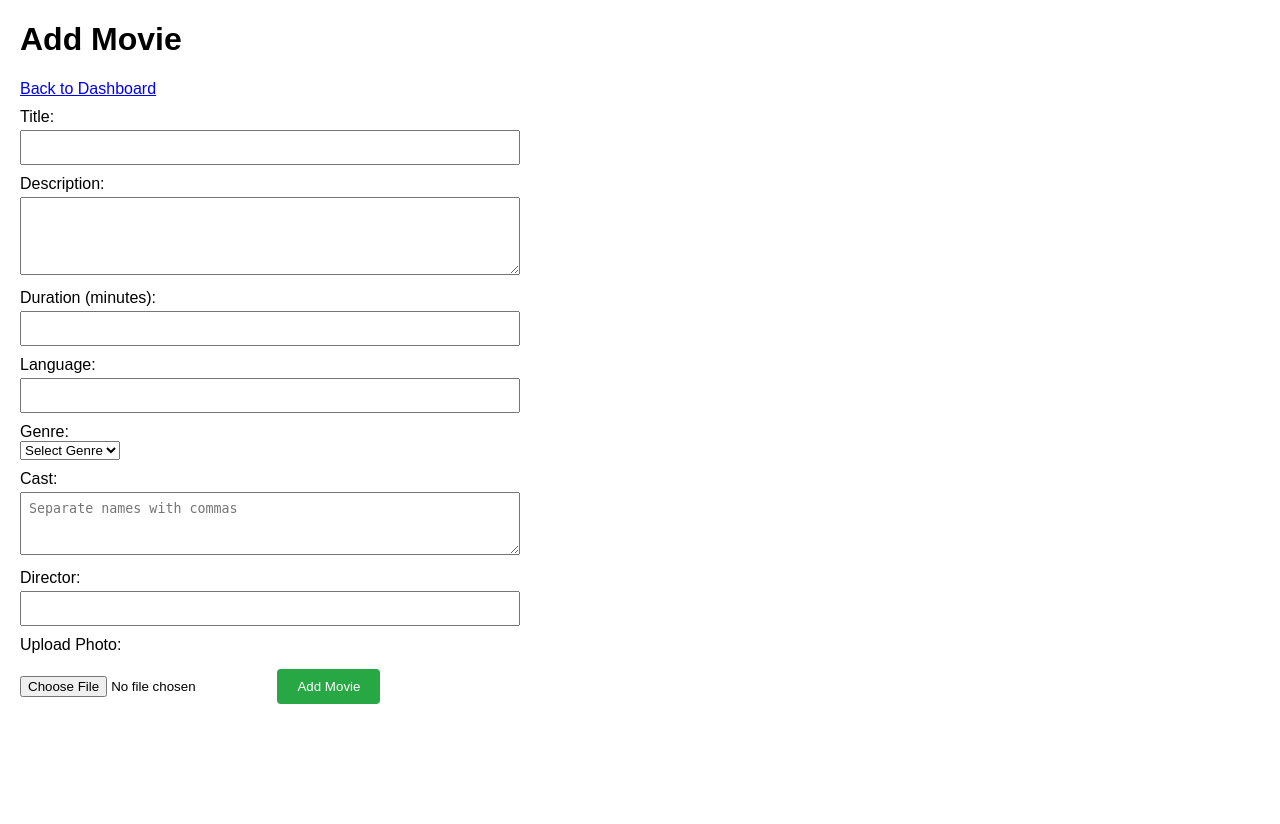
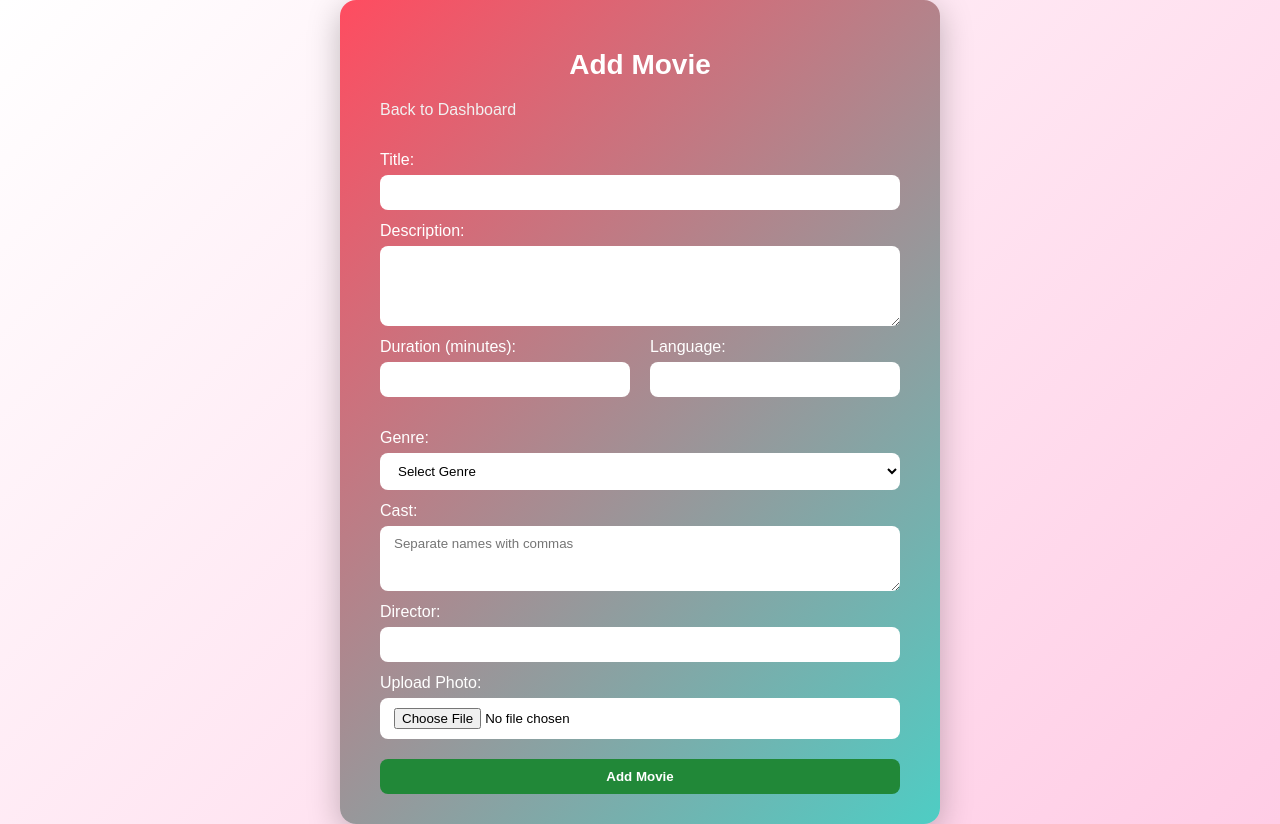
Before and after one commit to Muhtasim-Masum-Hasnayen/Ticket_Management_System, a PHP site: page /admin/add_movie.php in a window 1280 px wide. Before the commit the page ends 704 px from the top, so only its background shows below. Run offline with PHP 8.4, Linux system fonts and the light colour scheme; the visitor is signed in with stand-in values (Sample User, id 1).

Commit message:
5th Commit

```diff
--- a/admin/add_movie.php
+++ b/admin/add_movie.php
@@ -57,22 +57,108 @@ if ($_SERVER['REQUEST_METHOD'] === 'POST') {
 <head>
     <title>Add Movie - Admin</title>
     <style>
-        body { font-family: Arial; margin: 20px; }
-        form { max-width: 500px; }
-        label { display: block; margin-top: 10px; }
-        input[type="text"], textarea, input[type="number"], input[type="datetime-local"] {
-            width: 100%; padding: 8px; margin-top: 4px; box-sizing: border-box;
+        * {
+            box-sizing: border-box;
+            font-family: 'Poppins', sans-serif;
+        }
+        body {
+            margin: 0;
+            padding: 0;
+            background: linear-gradient(135deg, #ffffff, #ffcce5);
+            min-height: 100vh;
+            display: flex;
+            justify-content: center;
+            align-items: center;
+            color: #fff;
+        }
+        .container {
+            background: linear-gradient(135deg, #ff4c60, #4ecdc4);
+            border-radius: 16px;
+            padding: 30px 40px;
+            width: 100%;
+            max-width: 600px;
+            backdrop-filter: blur(10px);
+            box-shadow: 0 8px 32px rgba(0, 0, 0, 0.25);
+        }
+        .form-row {
+            display: flex;
+            gap: 20px;
+            margin-bottom: 20px;
+            flex-wrap: wrap;
+        }
+        .form-group {
+            flex: 1;
+            display: flex;
+            flex-direction: column;
+        }
+        h1 {
+            text-align: center;
+            margin-bottom: 20px;
+            font-size: 28px;
+        }
+        a {
+            display: inline-block;
+            color: #f1f1f1;
+            text-decoration: none;
+            margin-bottom: 20px;
+        }
+        label {
+            margin-top: 12px;
+            display: block;
+            font-weight: 500;
+        }
+        input, select, textarea {
+            width: 100%;
+            padding: 10px 14px;
+            margin-top: 6px;
+            border: none;
+            border-radius: 8px;
+            background: #ffffff;
+            color: #000;
+        }
+        input[type="file"] {
+            background: #ffffff;
+            color: #000;
+        }
+        select[name="location"] {
+            color: #000;
+        }
+        select[name="location"] option {
+            color: black;
+        }
+        textarea {
+            resize: vertical;
         }
         input[type="submit"] {
-            margin-top: 15px; padding: 10px 20px; background: #28a745; border: none; color: white;
-            border-radius: 4px; cursor: pointer;
+            background-color: #218838;
+            margin-top: 20px;
+            cursor: pointer;
+            transition: background-color 0.3s;
+            font-weight: bold;
+            color: #fff;
         }
-        .success { color: green; }
-        .error { color: red; }
+        input[type="submit"]:hover {
+            background-color: #00b092;
+        }
+        .success {
+            color: #a2ffbf;
+            margin-bottom: 15px;
+        }
+        .error {
+            color: #ff8f8f;
+            margin-bottom: 15px;
+        }
+        @media (max-width: 600px) {
+            .container {
+                padding: 20px;
+            }
+        }
     </style>
+
 </head>
 <body>
 
+<div class="container">
     <h1>Add Movie</h1>
     <a href="dashboard.php">Back to Dashboard</a>
 
@@ -83,18 +169,28 @@ if ($_SERVER['REQUEST_METHOD'] === 'POST') {
     <?php endif; ?>
 
     <form method="POST" enctype="multipart/form-data">
+        <div class="form-group">
             <label>Title:</label>
             <input type="text" name="title" required>
+        </div>
 
+        <div class="form-group">
             <label>Description:</label>
             <textarea name="description" rows="4" required></textarea>
+        </div>
 
+        <div class="form-row">
+            <div class="form-group">
                 <label>Duration (minutes):</label>
                 <input type="number" name="duration" min="1" required>
-
+            </div>
+            <div class="form-group">
                 <label>Language:</label>
                 <input type="text" name="language" required>
+            </div>
+        </div>
 
+        <div class="form-group">
             <label>Genre:</label>
             <select name="genre" required>
                 <option value="" disabled selected>Select Genre</option>
@@ -113,18 +209,26 @@ if ($_SERVER['REQUEST_METHOD'] === 'POST') {
                 <option value="War">War</option>
                 <option value="Western">Western</option>
             </select>
+        </div>
 
+        <div class="form-group">
             <label>Cast:</label>
             <textarea name="cast" rows="3" placeholder="Separate names with commas" required></textarea>
+        </div>
 
+        <div class="form-group">
             <label>Director:</label>
             <input type="text" name="director" required>
+        </div>
 
+        <div class="form-group">
             <label>Upload Photo:</label>
             <input type="file" name="photo" accept="image/*" required>
+        </div>
 
         <input type="submit" value="Add Movie">
     </form>
+</div>
 
 
 </body>
```
Also changed, not shown: admin/add_movie_theater.php (+96 -45 lines), admin/add_theater.php (+84 -98 lines), admin/uploads/movies/photo_68513451cb05d.jpg (added), admin/uploads/theaters/theater_6840374a6bb4e.jpg (deleted), admin/uploads/theaters/theater_68513a7eaba69.jpeg (added). Lines whose indentation alone changed are shown as unchanged.
